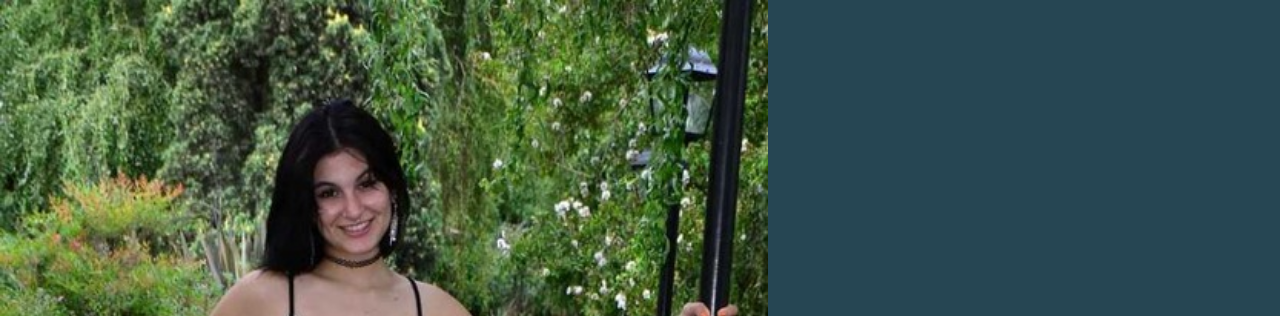
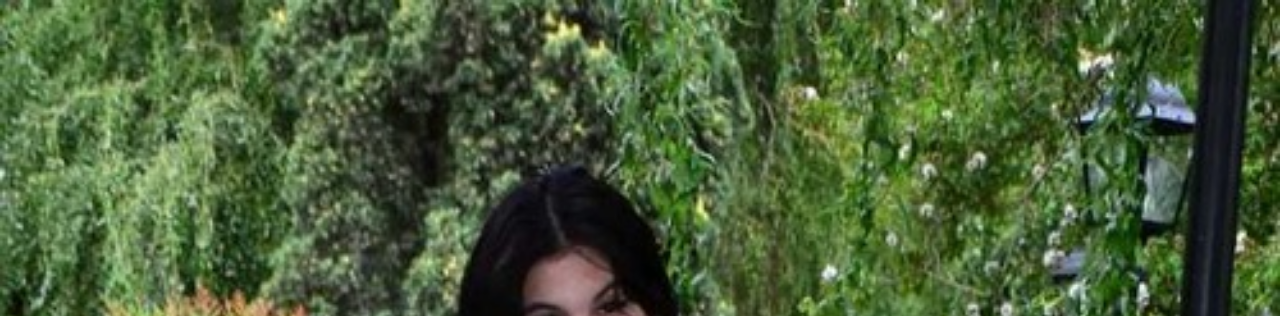
Before and after one commit to Jonatan-Rodriguez/InvitacionDe15-2-, a website: page index.html in a window 1280 px wide. Shown: the top 316 px of the page. Drawn offline with Linux system fonts and the light colour scheme.

Commit message:
agregue estructura de imagen principal

```diff
--- a/index.html
+++ b/index.html
@@ -14,7 +14,8 @@
     <header>
     </header>
     <main class="main">
-        <section class="section-1">
+        <section class="section-1" id="section1">
+            <img src="./asset/img/imgPrin.jpg" alt="img personal">
             <div class="section-1__nombre"><h1>Brisa</h1></div>
             <div class="section-1__sub"><h2>Mi cumple de 15</h2></div>
             <div class="reloj">
--- a/js/index.js
+++ b/js/index.js
@@ -93,3 +93,26 @@ btnUbi.addEventListener('click', ()=>{
     btnUbi.classList.remove(`btn-active`);
   },1000);
 });
+
+//observer
+let section1 = document.getElementById(`section1`);
+
+const animacion = (entradas, observador) => {
+
+  entradas.forEach((entrada) => {
+
+    if(entrada.isIntersecting){
+      entrada.target.classList.add('section-animation');
+    } else {
+      entrada.target.classList.remove('section-animation');
+    }
+  });
+};
+
+const observador = new IntersectionObserver(animacion, {
+  root: null ,
+  rootMargin : '0px 0px 0px 0px',
+  threshold: '1.0'
+});
+
+observador.observe(section1);
--- a/sass/home.scss
+++ b/sass/home.scss
@@ -9,6 +9,15 @@ section{
     align-items: center;
     flex-direction: column;
     padding: $spacing-large 0;
+}
+
+.section-1{
+    /* transform: scale(2);
+    transition: 5s ease-in-out all; */
+}
+.section-animation{
+    /* transform: scale(1); */
+
 }
 
 //estilos de los titulos
@@ -86,11 +95,22 @@ section{
 
 // ------------ seccion 1 ---------------
 .section-1{
-    background: url(../asset/img/imgPrin.jpg);
+    /* background: url(../asset/img/imgPrin.jpg);
     background-position: center top;
 	background-attachment: fixed;
-	background-size: cover;
+	background-size: cover; */
 
+    img{
+        position: absolute;
+        height: 100%;
+        width: 100%;
+        top: 0;
+        left: 0;
+        object-fit: cover;
+        object-position: top center;
+        z-index: -1;
+
+    }
     &__nombre{
         h1{
             font-family: $font-primary;
@@ -110,7 +130,7 @@ section{
     }
     .reloj{
         position: absolute;
-        bottom: 50px;
+        bottom: 60px;
         #clock{
             font-size: $font-medium;
             color: $text-color;
```
Also changed, not shown: css/style.css.
